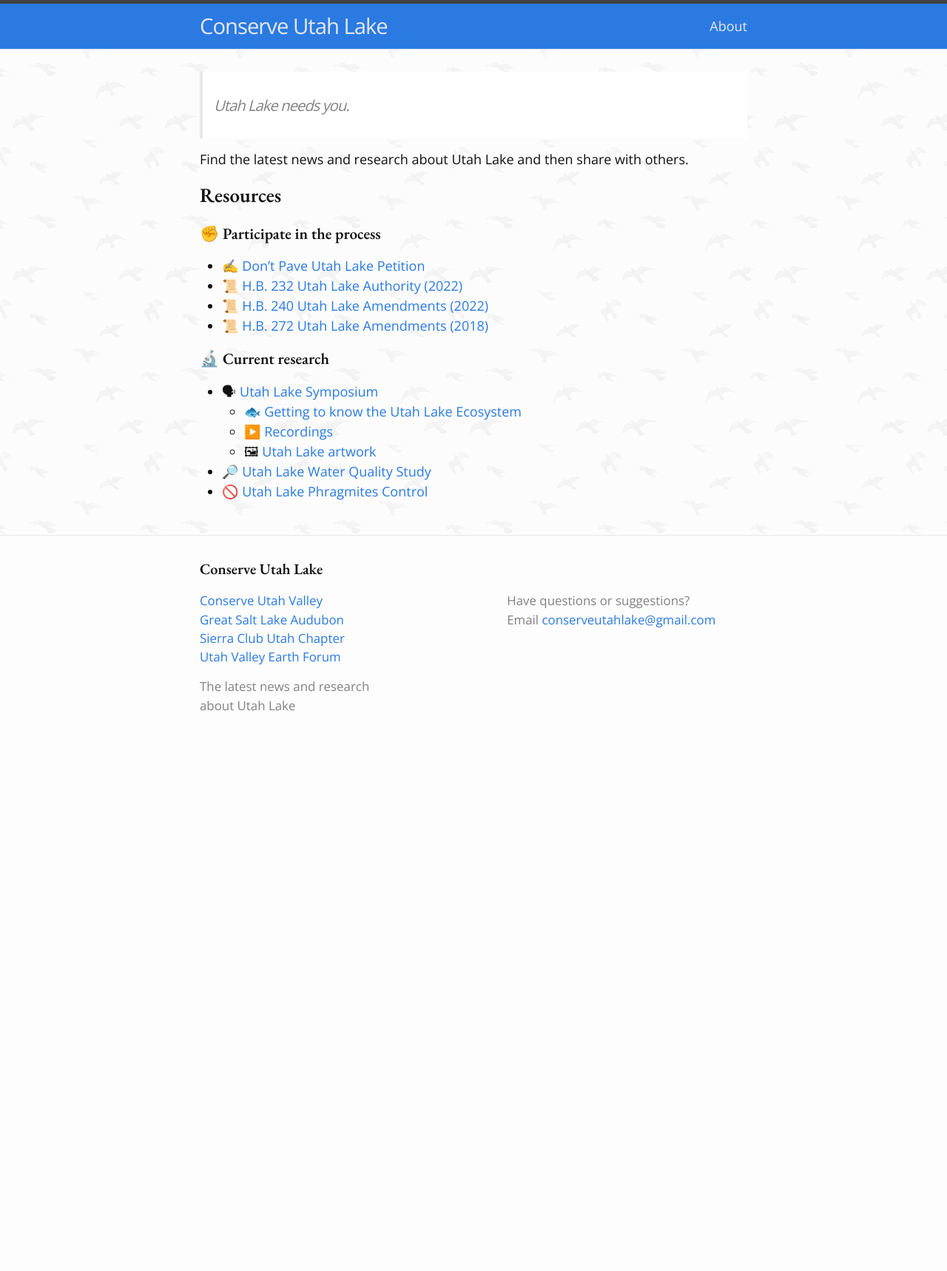
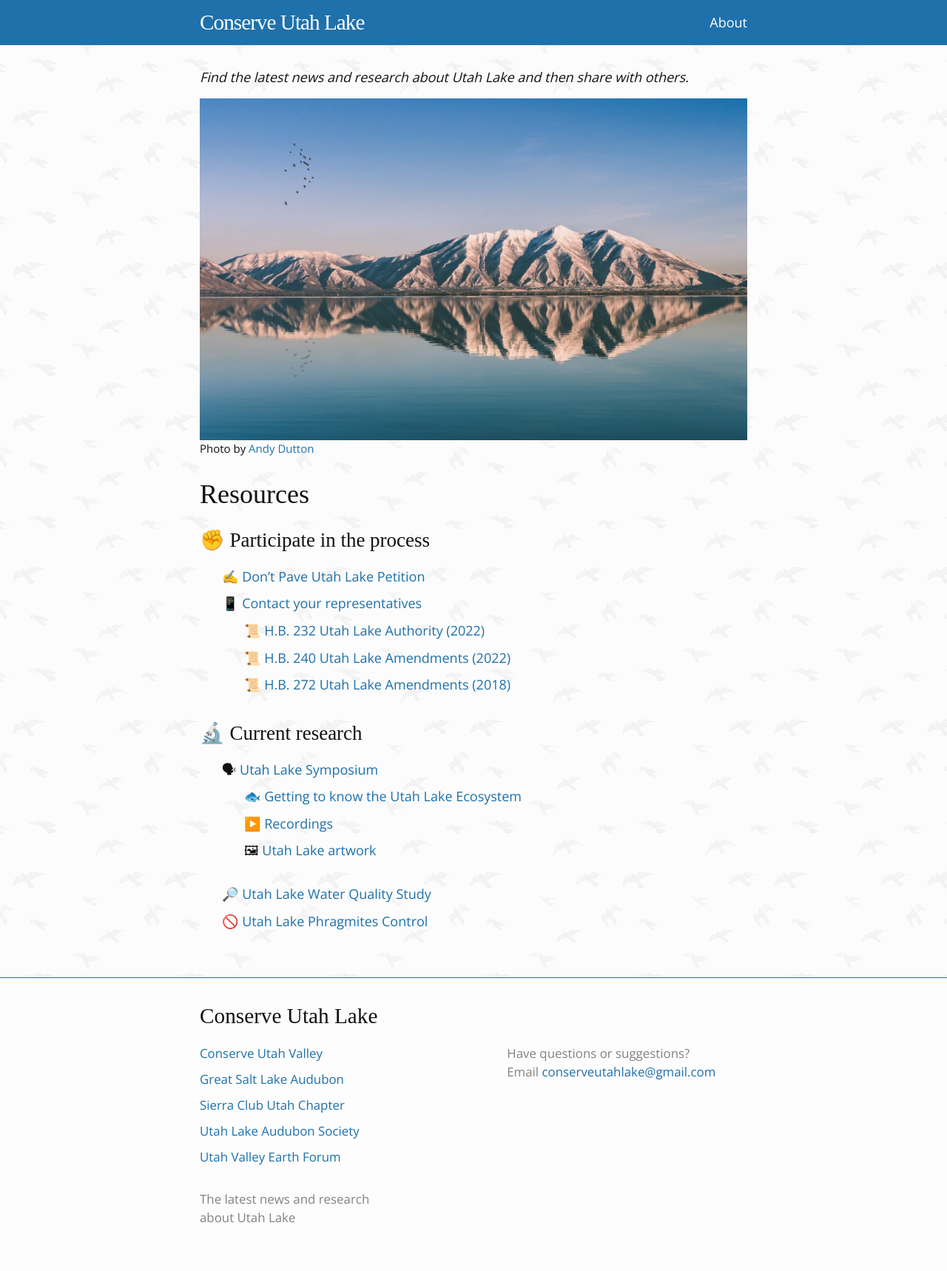
Before and after one commit to conserveutahlake/website, a Jekyll site: the page built from index.markdown, in a window 1280 px wide. Shown: the whole page at 74% size. Built offline with Jekyll 4.4.1, drawn with Linux system fonts in a browser that asks for light colours; some web fonts are replaced; before the commit the page ends 1026 px from its top, so only the background shows below that.

Commit message:
updated design, photos, favicon, About page

```diff
--- a/_includes/footer.html
+++ b/_includes/footer.html
@@ -11,6 +11,7 @@
             <li><a href="https://conserveutahvalley.org/">Conserve Utah Valley</a></li>
             <li><a href="https://greatsaltlakeaudubon.org/">Great Salt Lake Audubon</a></li>
             <li><a href="https://www.sierraclub.org/utah">Sierra Club Utah Chapter</a></li>
+            <li><a href="https://johnhutchingsmuseum.org/utah-county-audubon-chapter/">Utah Lake Audubon Society</a></li>
             <li><a href="http://uvef.org/">Utah Valley Earth Forum</a></li>
         </ul>
         <p>{{- site.description | escape -}}</p>
--- a/_sass/minima.scss
+++ b/_sass/minima.scss
@@ -1,4 +1,4 @@
-@import url('https://fonts.googleapis.com/css2?family=EB+Garamond:wght@600;700&family=Open+Sans:wght@300;400&display=swap');
+@import url('https://fonts.googleapis.com/css2?family=Gaegu:wght@400;700&family=EB+Garamond:wght@600;700&family=Open+Sans:wght@300;400&display=swap');
 @charset "utf-8";
 
 // Define defaults for each variable.
@@ -13,10 +13,10 @@ $spacing-unit:     30px !default;
 
 $text-color:       #111 !default;
 $background-color: #fdfdfd !default;
-$brand-color:      #2a7ae2 !default;
+$brand-color:      #1e71ab !default;
 
 $grey-color:       #828282 !default;
-$grey-color-light: lighten($grey-color, 40%) !default;
+$grey-color-light: lighten($grey-color, 60%) !default;
 $grey-color-dark:  darken($grey-color, 25%) !default;
 
 $table-text-align: left !default;
--- a/_sass/minima/_base.scss
+++ b/_sass/minima/_base.scss
@@ -78,14 +78,17 @@ figcaption {
  * Lists
  */
 ul, ol {
+  margin-bottom: 2rem;
   margin-left: $spacing-unit;
 }
 
 li {
-  > ul,
-  > ol {
-    margin-bottom: 0;
-  }
+  margin-bottom: .6rem;
+  list-style: none;
+}
+
+li > ul {
+  margin-top: .6rem;
 }
 
 
@@ -95,7 +98,7 @@ li {
  */
 h1, h2, h3, h4, h5, h6 {
   font-weight: $base-font-weight;
-  font-family: 'EB Garamond', serif;
+  font-family: 'Gaegu', serif;
 }
 
 
@@ -108,7 +111,7 @@ a {
   text-decoration: none;
 
   &:visited {
-    color: darken($brand-color, 15%);
+    color: $brand-color;
   }
 
   &:hover {
@@ -130,13 +133,12 @@ a {
  * Blockquotes
  */
 blockquote {
+  font-family: 'Gaegu', serif;
   color: $grey-color;
-  background: white;
-  border-left: 4px solid $grey-color-light;
-  padding-left: $spacing-unit / 2;
-  padding-bottom: $spacing-unit;
-  padding-top: $spacing-unit;
-  @include relative-font-size(1.125);
+  background: rgba(255,255,255,.6);
+  border-left: 2px solid $grey-color-dark;
+  padding: $spacing-unit $spacing-unit/2 $spacing-unit $spacing-unit;
+  @include relative-font-size(1.25);
   letter-spacing: -1px;
   font-style: italic;
 
--- a/_sass/minima/_layout.scss
+++ b/_sass/minima/_layout.scss
@@ -2,8 +2,6 @@
  * Site header
  */
 .site-header {
-  border-top: 5px solid $grey-color-dark;
-  border-bottom: 1px solid $grey-color-light;
   min-height: $spacing-unit * 1.865;
   background: $brand-color;
 
@@ -13,6 +11,7 @@
 
 .site-title {
   @include relative-font-size(1.625);
+  font-family: 'Gaegu', serif;
   font-weight: 300;
   line-height: $base-line-height * $base-font-size * 2.25;
   letter-spacing: -1px;
@@ -111,12 +110,12 @@
  * Site footer
  */
 .site-footer {
-  border-top: 1px solid $grey-color-light;
+  border-top: 1px solid $brand-color;
   padding: $spacing-unit 0;
 }
 
 .footer-heading {
-  @include relative-font-size(1.125);
+  @include relative-font-size(1.625);
   margin-bottom: $spacing-unit / 2;
 }
 
@@ -259,3 +258,5 @@
     }
   }
 }
+
+/* Additional styles */
--- a/index.markdown
+++ b/index.markdown
@@ -1,23 +1,24 @@
 ---
-# Feel free to add content and custom Front Matter to this file.
-# To modify the layout, see https://jekyllrb.com/docs/themes/#overriding-theme-defaults
-
 layout: home
 ---
 
-> Utah Lake needs you.
+*Find the latest news and research about Utah Lake and then share with others.*
 
-Find the latest news and research about Utah Lake and then share with others.
+<img src="/assets/utah-lake.jpg" alt="A photo of the Wasatch Range's mirror reflection on Utah Lake with a flock of birds in the clear sky above">
+<sup>Photo by <a href="https://unsplash.com/@andrewjdutton">Andy Dutton</a></sup>
 
-## Resources
+# Resources
 
-### ✊ Participate in the process
+## ✊ Participate in the process
+
 - ✍️ [Don't Pave Utah Lake Petition](https://dontpaveutahlake.org/petition/)
-- 📜 [H.B. 232 Utah Lake Authority (2022)](https://le.utah.gov/~2022/bills/static/HB0232.html)
-- 📜 [H.B. 240 Utah Lake Amendments (2022)](https://le.utah.gov/~2022/bills/static/HB0240.html)
-- 📜 [H.B. 272 Utah Lake Amendments (2018)](https://le.utah.gov/~2018/bills/static/HB0272.html)
+- 📱 [Contact your representatives](https://le.utah.gov/GIS/findDistrict.jsp)
+  - 📜 [H.B. 232 Utah Lake Authority (2022)](https://le.utah.gov/~2022/bills/static/HB0232.html)
+  - 📜 [H.B. 240 Utah Lake Amendments (2022)](https://le.utah.gov/~2022/bills/static/HB0240.html)
+  - 📜 [H.B. 272 Utah Lake Amendments (2018)](https://le.utah.gov/~2018/bills/static/HB0272.html)
 
-### 🔬 Current research
+## 🔬 Current research
+
 - 🗣 [Utah Lake Symposium](https://pws.byu.edu/utah-lake)
   - 🐟 [Getting to know the Utah Lake Ecosystem](https://pws.byu.edu/utah-lake/about-utah-lake)
   - ▶️ [Recordings](https://pws.byu.edu/utah-lake/recorded-sessions)
```
Also changed, not shown: about.markdown (+9 -1 lines), browserconfig.xml (added, +9 -0 lines), android-chrome-192x192.png (added), android-chrome-512x512.png (added), apple-touch-icon.png (added), assets/utah-lake-ice.jpg (added), assets/utah-lake.jpg (added), favicon-16x16.png (added), favicon-32x32.png (added), favicon.ico (added), mstile-150x150.png (added), safari-pinned-tab.svg (added), site.webmanifest (added), 1 other file.
